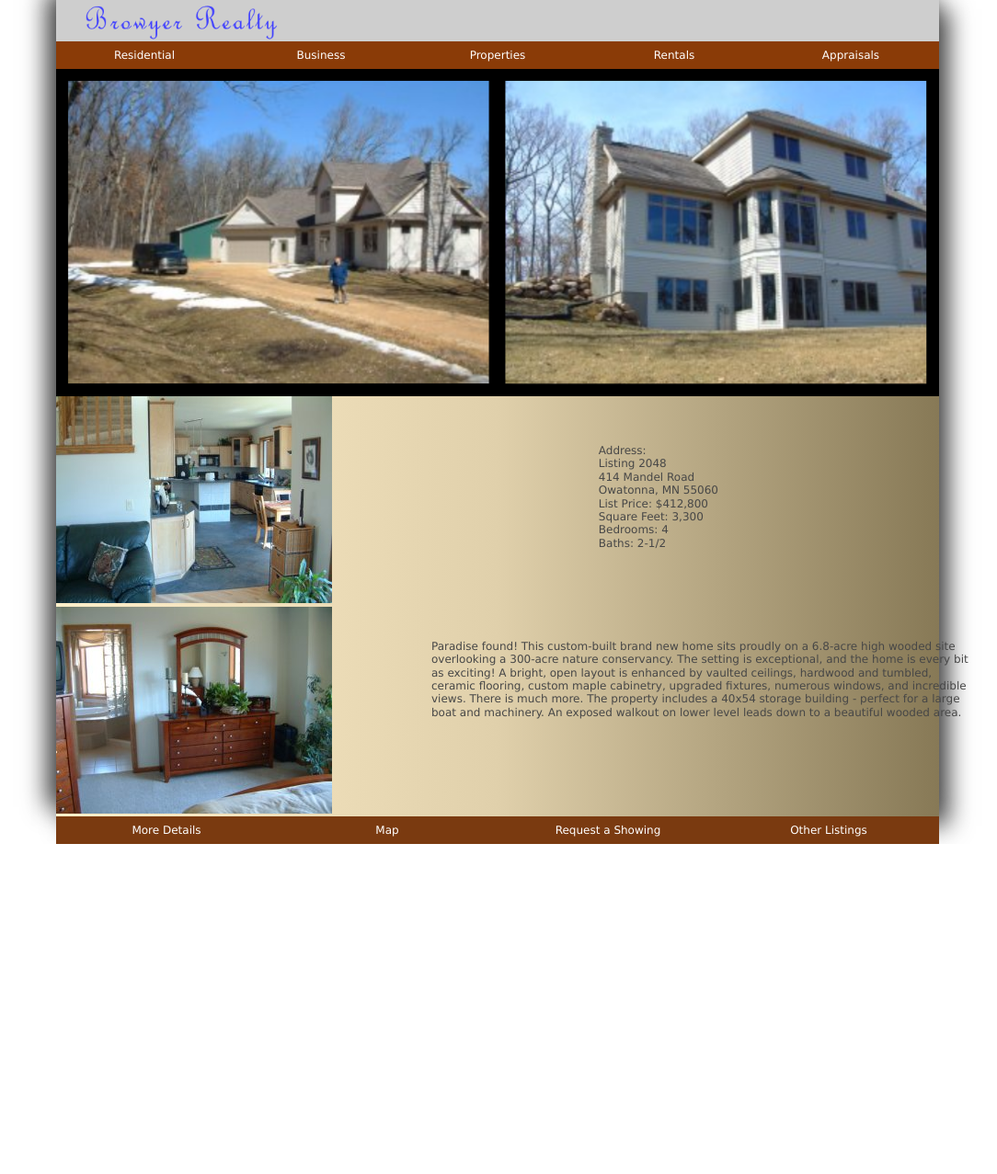
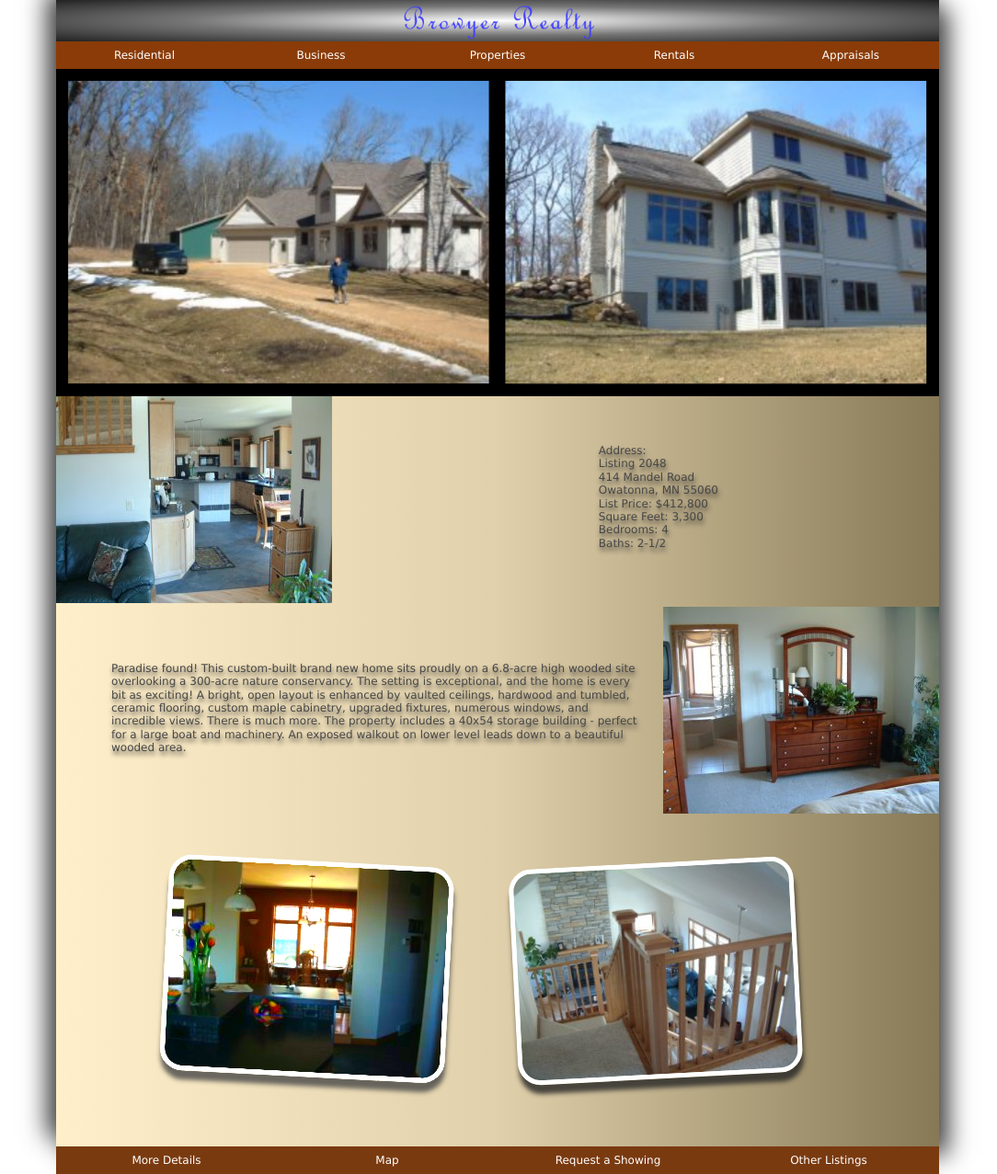
Before and after one commit to AyrenLKillman/T4C4-website, a plain HTML site: page Index.html in a window 1280 px wide. Shown: the whole page at 92% size, without its empty margins (99-1183 px from the left). Before the commit the page ends 918 px from the top, so only its background shows below. Drawn offline with Linux system fonts and the light colour scheme.

Commit message:
save 5 i think

```diff
--- a/Index.html
+++ b/Index.html
@@ -1,6 +1,5 @@
 <!DOCTYPE html>
 <html>
-<head>
 <!--
     New Perspectives on HTML5 and CSS3, 7th Edition
     Tutorial 4
@@ -18,8 +17,8 @@
     <link href="./css/br_styles.css" rel="stylesheet" />
     <body>
         <header>
-           <img src="./pictures/br_logo.png" alt="companylogo" />
-           <nav class="horizontal" id="mainLinks">
+           <img src="./pictures/br_logo.png" alt="companylogo" class="companylogo" />
+           <nav class="mainLinks">
               <ul>
                  <li><a href="./Pages/residential.html">Residential</a></li>
                  <li><a href="./Pages/business.html">Business</a></li>
@@ -33,10 +32,10 @@
 
         <article>
            <header>
-               <img src="./pictures/hero_image.png" alt="heroimage" />
+               <img src="./pictures/hero_image.png" alt="heroimage" class="hero" />
            </header>
-           <!--these are the section/id pieces, for a reminder they can be used to seperate info so you can modify only one of them in CSS at a time-->
-           <section id="listspec">
+           <!--these are the section/class pieces, for a reminder they can be used to seperate info so you can modify only one of them in CSS at a time-->
+           <section class="listspec">
             <ul>
                <li><p>Address:</p></li>
                <li><p>Listing 2048</p></li>
@@ -48,7 +47,7 @@
                <li><p>Baths: 2-1/2</p></li>
             </ul>
          </section>
-            <img src="./pictures/br_photo5.png" alt="livingroom" />
+            <img src="./pictures/br_photo5.png" alt="livingroom" class="kitchen" />
 
             <section id="housedesc">
             <p>Paradise found! This custom-built brand new home sits proudly on a 6.8-acre
@@ -62,12 +61,12 @@
                a beautiful wooded area.</p>
          </section>
 
-               <img src="./pictures/br_photo7.png" alt="bedroom1"/>
+               <img src="./pictures/br_photo7.png" alt="bedroom1" class="bedroom1"/>
 
 <!--this is the area for transformed items-->
 
-
-
+         <img src="./pictures/br_photo4.png" alt="diningroom" class="dining"/>
+         <img src="./pictures/br_photo6.png" alt="livingroom" class="living"/>
 
 
          </article>
--- a/css/br_styles.css
+++ b/css/br_styles.css
@@ -19,12 +19,16 @@ body {
    				rgb(71,71,71) 10px 10px 25px;
 }
 /*This is the header with the company logo*/
-body > header {
-	background-color:rgb(206, 206, 206);
+body > header{
+	background: radial-gradient(white, rgb(117, 117, 117), rgb(34, 34, 34));
 }
-
+body > header > img{
+	display:block;
+	margin-left: auto;
+	margin-right: auto;
+}
 /*this is the part with the links, they do work but it brings you to a template of a website*/
-nav#mainLinks ul li {
+nav.mainLinks ul li {
 	background-color: rgb(138, 59, 7);
 	display: block;
 	float: left;
@@ -32,26 +36,21 @@ nav#mainLinks ul li {
 	width: 20%;
 }
 
-nav#mainLinks ul li a {
+nav.mainLinks ul li a {
 	display: block;
 	height: 2.5em;
 	text-align: center;
 	line-height: 2.5em;
 }
 
-nav#mainLinks a:link, nav#mainLinks a:visited {
+nav.mainLinks a:link, nav.mainLinks a:visited {
 	color: rgb(255, 255, 255);
 }
 /*the code below this makes it where when you hover your mouse over the box/link, it will change color*/
-nav#mainLinks a:hover, nav#mainLinks a:active {
+nav.mainLinks a:hover, nav.mainLinks a:active {
 	background-color: rgb(143, 69, 0);
 }
 /*heres the end of the header links*/
-
-
-
-
-
 
 body > header > img {
 	display: block;
@@ -63,33 +62,75 @@ article > header > img {
 	width: 100%;
 }
 
-
-section#listspec{
+/*here are the area where the words on the page are at*/
+section.listspec{
 	float:right;
 	padding-right: 20em;
 	padding-top: 4.3em;
 	color:rgb(71, 71, 71);
+	text-shadow: 1px 4px 5px rgba(37, 37, 37, 0.8);
+
 }
 
-/* this code (seciton#housedesc) was kinda a pain to make, it makes the description of the text in the correct area */
+
 section#housedesc{
 	position:absolute;
-	padding-left: 34em;
-	padding-right: 10em;
-	padding-top: 3em;
+	padding-left: 5em;
+	padding-right: 40em;
+	padding-top: 5em;
 	color:rgb(71, 71, 71);
+	text-shadow: 1px 4px 5px rgba(37, 37, 37, 0.8);
+}
+/*this is for the bedroom pic, the kitchen pic didnt need to be touched, it is fine as is*/
+article> img.bedroom1{
+	position: relative;
+	padding-left: 55em;
+
+}
+
+/*transforming stuff, yes a lot of this is confusing due to the sheer ammount of code required to make them work*/
+
+article> img.dining{
+	border-radius: 25px;
+	background: url(../pictures/white-background.png);
+	background-position: left top;
+	background-repeat: repeat;
+	padding: 5px;
+	width: auto;
+	height: auto;
+	filter:brightness(190%) saturate(200%);
+	transform:rotate(3deg) translatex(10em) translateY(3.5em);
+	box-shadow: 1px 10px 5px rgba(37, 37, 37, 0.8);
 }
 
 
 
+article> img.living{
+	border-radius: 25px;
+	background: url(../pictures/white-background.png);
+	background-position: left top;
+	background-repeat: repeat;
+	padding: 5px;
+	width: auto;
+	height: auto;
+	transform:rotate(-3deg) translatex(15em) translateY(5em);
+	box-shadow: 1px 10px 5px rgba(37, 37, 37, 0.8);
+}
+
 
 /*This is the footer links stuff, same as the top, but instead its on the footer, you can see the similarities*/
+
+footer{
+	padding-top: 10em;
+}
+
 nav#bottomlinks ul li {
 	background-color: rgb(122, 58, 16);
 	display: block;
 	float: left;
 	text-align: center;
 	width: 25%;
+
 }
 
 nav#bottomlinks ul li a {
```
Also changed, not shown: txt info/savedcode.txt (deleted), txt info/where each req is.txt (added).
